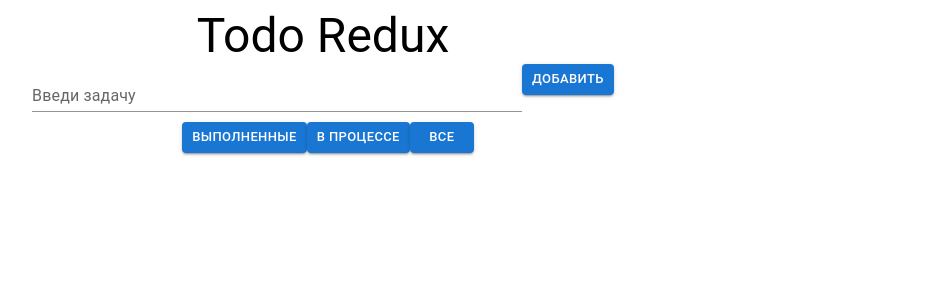
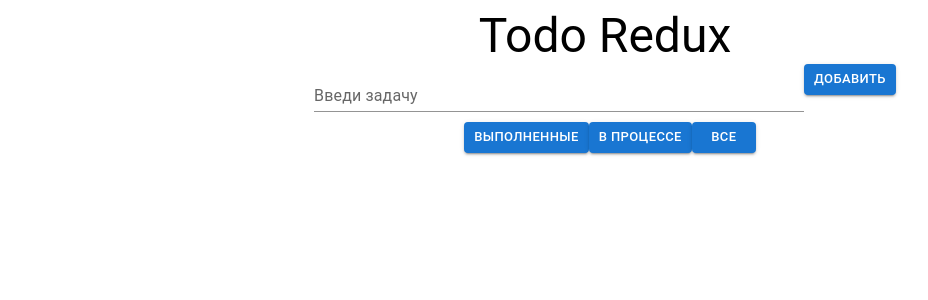
Before and after one commit to maks8686/todo-redux, a React (Create React App) app: page / in a window 1280 px wide. Shown: the top 300 px of the page, without its empty margins (35-963 px from the left). Built offline with nearby package versions, Linux system fonts and the light colour scheme.

Commit message:
крайняя правка

```diff
--- a/src/App.css
+++ b/src/App.css
@@ -2,7 +2,7 @@
   display: flex;
   flex-direction: column;
   text-align: center;
-  margin: 0,auto;
+  margin: auto;
   justify-content: center;
   max-width: 700px;
 
```
